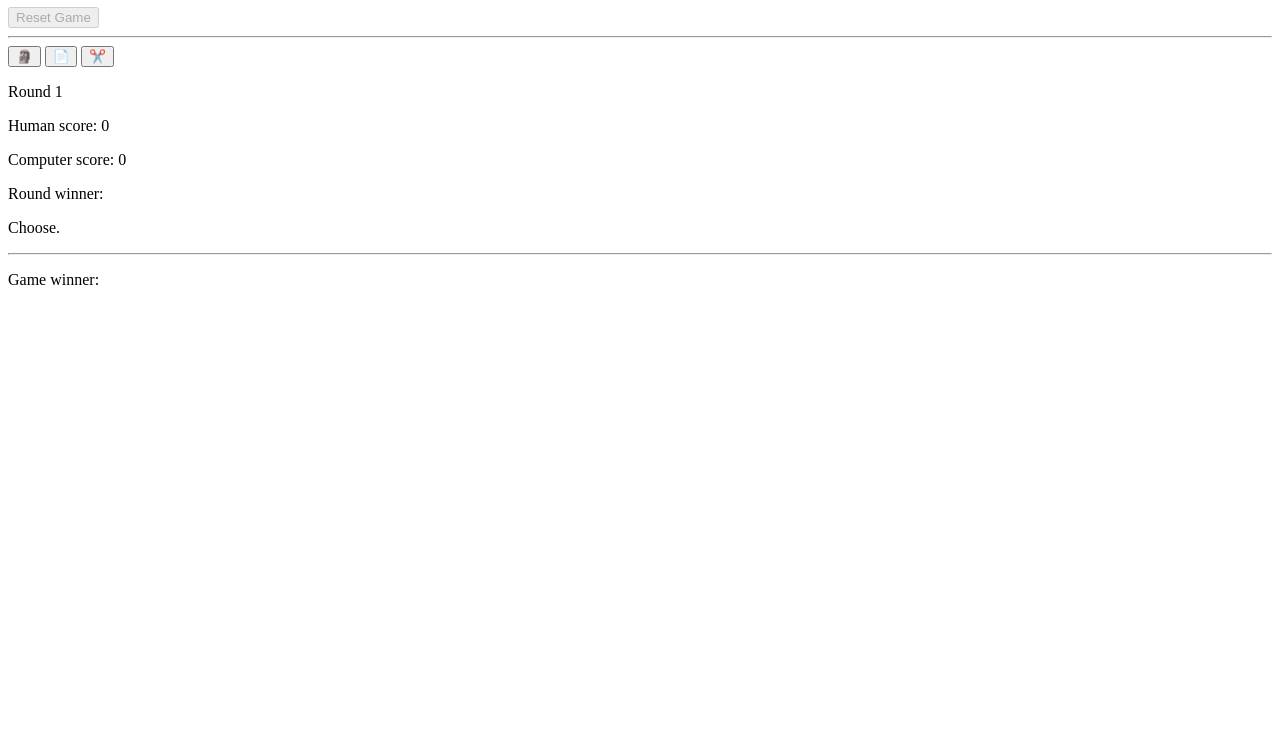
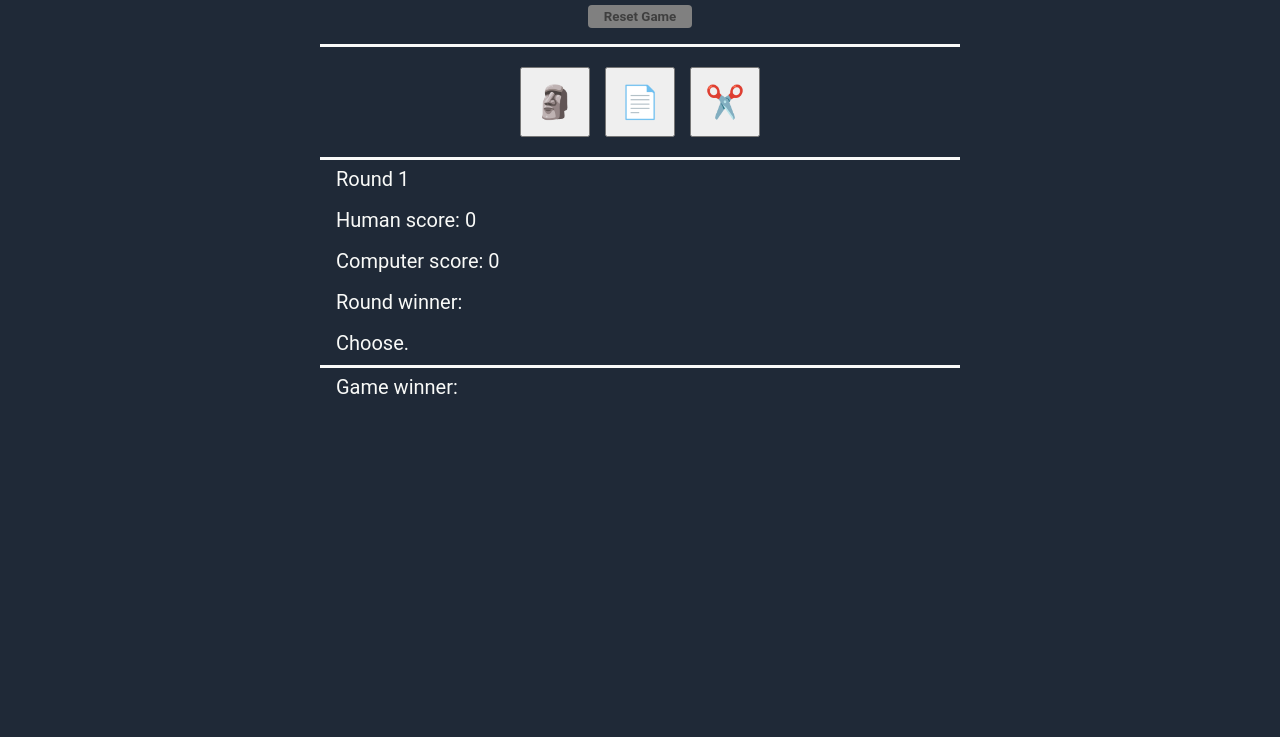
Before and after one commit to JemKeHU/rock-paper-scissors, a plain HTML site: page index.html in a window 1280 px wide. Shown: the part 73-810 px from the top of the page. Drawn offline with Linux system fonts and the light colour scheme.

Commit message:
make styles

```diff
--- a/index.html
+++ b/index.html
@@ -5,25 +5,31 @@
     <meta name="viewport" content="width=device-width, initial-scale=1.0">
     <title>Rock Paper Scissors</title>
     <script src="main.js" defer></script>
+    <link rel="stylesheet" href="styles.css">
   </head>
   <body>
+    <div class="game-container">
       <h1 class="main-h1">Rock Paper Scissors Game!</h1>
+      <div class="button-container">
         <button class="reset-button">Reset Game</button>
+      </div>
       <hr class="hr-one">
       <div id="buttons">
-      <button class="rock" id="rock">🗿</button>
-      <button class="paper" id="paper">📄</button>
-      <button class="scissors" id="scissors">✂️</button>
+        <button class="button" id="rock">🗿</button>
+        <button class="button" id="paper">📄</button>
+        <button class="button" id="scissors">✂️</button>
       </div>
+      <hr>
       <div id="score-board">
-      <p class="round-para">Round 1</p>
+        <p class="round-para para">Round 1</p>
         <p class="para" id="human-score">Human score: 0</p>
         <p class="para" id="computer-score">Computer score: 0</p>
-      <p>Round winner:</p>
-      <p class="winner-board">Choose.</p>
+        <p class="para">Round winner:</p>
+        <p class="winner-board para">Choose.</p>
       </div>
       <hr>
-    <p>Game winner:</p>
-    <p class="overall-winner"></p>
+      <p class="para">Game winner:</p>
+      <p class="overall-winner para"></p>
+    </div>
   </body>
 </html>
--- a/styles.css
+++ b/styles.css
@@ -0,0 +1,83 @@
+* {
+  margin: 0;
+  padding: 0;
+  box-sizing: border-box;
+  font-family: Roboto, sans-serif;
+}
+
+body {
+  background-color: #1f2937;
+  height: 100vh;
+}
+
+.game-container {
+  margin: 10px auto;
+  width: 50vw;
+}
+
+.main-h1,
+.para {
+  color: #f9faf8;
+  margin-bottom: 10px;
+}
+
+.main-h1 {
+  text-align: center;
+  font-size: 36px;
+}
+
+.para {
+  padding-top: 7px;
+  padding-left: 16px;
+  font-size: 20px;
+}
+
+.reset-button {
+  background-color: #3882f6;
+  color: #f9faf8;
+  border: none;
+  border-radius: 4px;
+  padding: 4px 16px;
+  margin: 16px auto;
+  font-weight: bold;
+}
+
+.reset-button:disabled {
+  background-color: gray;
+  color: rgb(63, 63, 63);
+  border: none;
+  border-radius: 4px;
+  padding: 4px 16px;
+  margin: 16px auto;
+  font-weight: bold;
+}
+
+#buttons {
+  display: flex;
+  align-items: center;
+  justify-content: center;
+  gap: 15px;
+  padding: 20px 8px;
+}
+
+.button {
+  width: 70px;
+  height: 70px;
+  padding: 10px;
+  font-size: 32px;
+  display: flex;
+  align-items: center;
+  justify-content: center;
+}
+
+hr {
+  height: 3px;
+  background-color: #f9faf8;
+  border: 1px solid #f9faf8;
+}
+
+.button-container {
+  display: flex;
+  align-items: center;
+  justify-content: center;
+}
```
Lines whose indentation alone changed are shown as unchanged.
